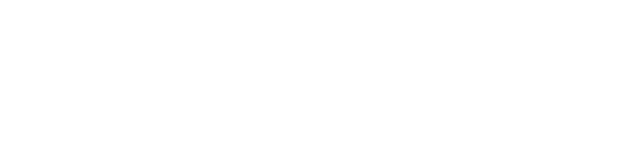
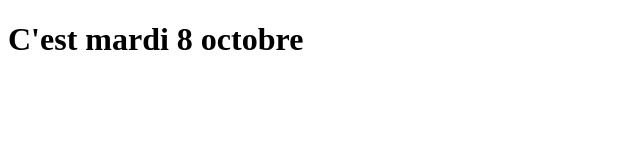
Before and after one commit to Elo-S38/Elo-S38.github.io, a plain HTML site: page index.html in a window 1280 px wide. Shown: the whole page, without its empty margins (0-640 px from the left). Drawn offline with Linux system fonts and the light colour scheme.

Commit message:
changement de titre et h1

```diff
--- a/index.html
+++ b/index.html
@@ -3,9 +3,10 @@
 <head>
     <meta charset="UTF-8">
     <meta name="viewport" content="width=device-width, initial-scale=1.0">
-    <title>Document</title>
+    <title>CoucouTEST</title>
 </head>
 <body>
+    <h1>C'est mardi 8 octobre</h1>
 
 </body>
 </html>
```
